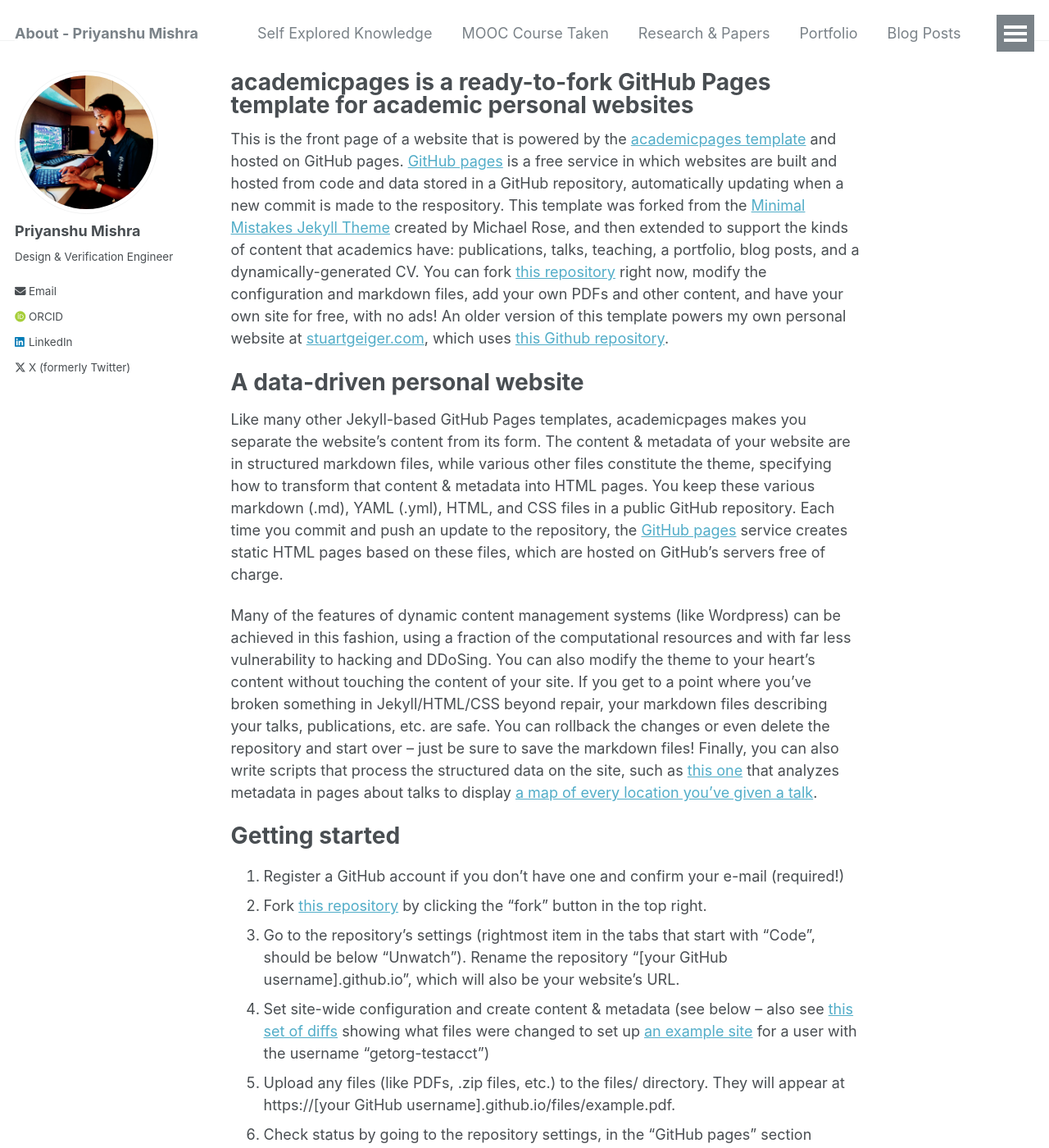
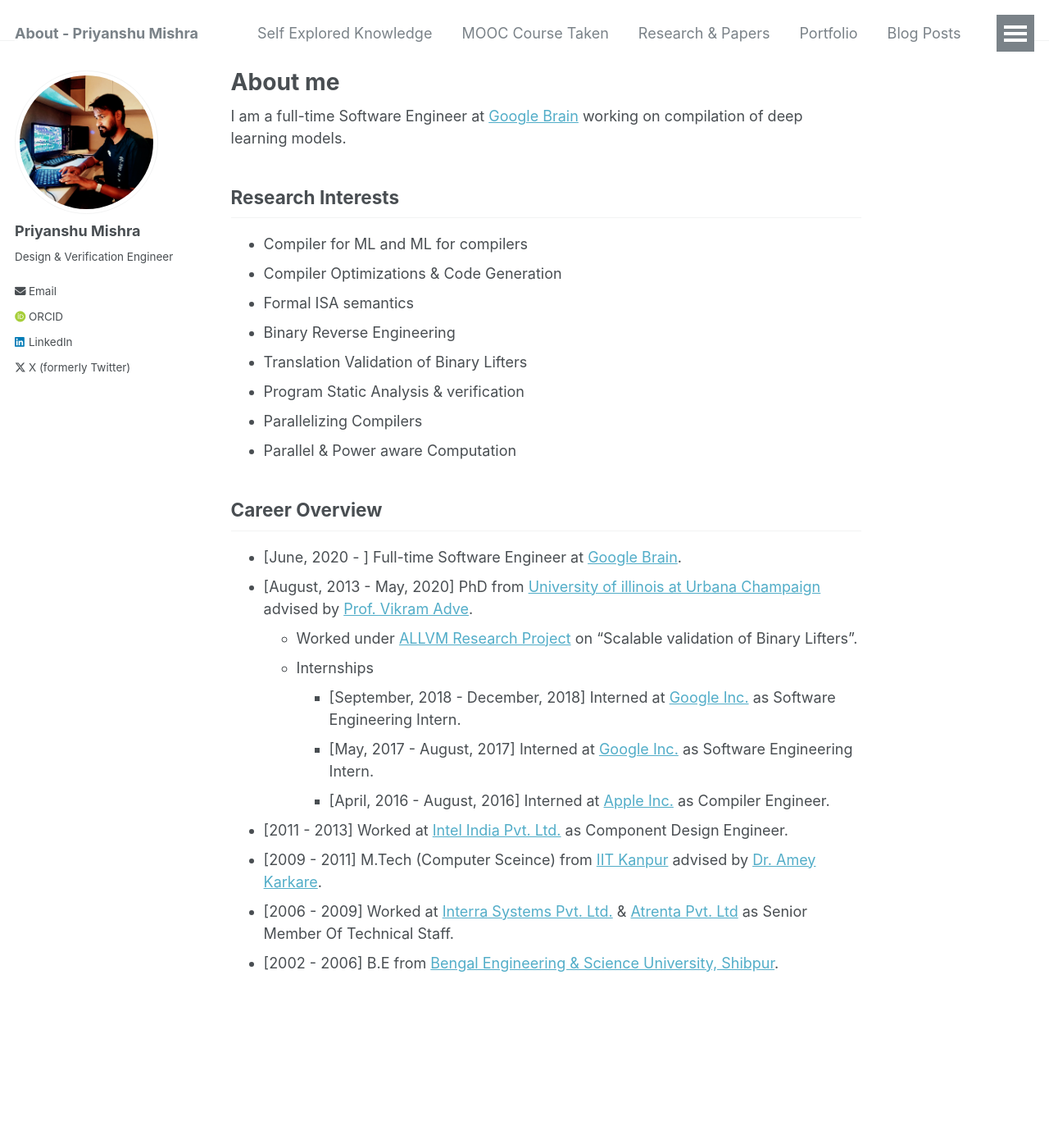
Before and after one commit to Priyanshumishra77/priyanshu.github.io, a Jekyll site: the page built from _pages/about.md, in a window 1280 px wide and 1400 px high. Shown: the whole window at 82% size. Built offline with Jekyll 4.4.1, drawn with Linux system fonts in a browser that asks for light colours; some web fonts are replaced; some of the changed text lies outside the part shown.

Commit message:
Update about.md

```diff
--- a/_pages/about.md
+++ b/_pages/about.md
@@ -1,49 +1,36 @@
 ---
 permalink: /
-title: "academicpages is a ready-to-fork GitHub Pages template for academic personal websites"
+title: "About me"
+excerpt: "About me"
 author_profile: true
 redirect_from:
   - /about/
   - /about.html
 ---
 
-This is the front page of a website that is powered by the [academicpages template](https://github.com/academicpages/academicpages.github.io) and hosted on GitHub pages. [GitHub pages](https://pages.github.com) is a free service in which websites are built and hosted from code and data stored in a GitHub repository, automatically updating when a new commit is made to the respository. This template was forked from the [Minimal Mistakes Jekyll Theme](https://mmistakes.github.io/minimal-mistakes/) created by Michael Rose, and then extended to support the kinds of content that academics have: publications, talks, teaching, a portfolio, blog posts, and a dynamically-generated CV. You can fork [this repository](https://github.com/academicpages/academicpages.github.io) right now, modify the configuration and markdown files, add your own PDFs and other content, and have your own site for free, with no ads! An older version of this template powers my own personal website at [stuartgeiger.com](http://stuartgeiger.com), which uses [this Github repository](https://github.com/staeiou/staeiou.github.io).
+I am a full-time Software Engineer at [Google Brain](https://research.google/teams/brain/) working on compilation of deep learning models.
 
-A data-driven personal website
-======
-Like many other Jekyll-based GitHub Pages templates, academicpages makes you separate the website's content from its form. The content & metadata of your website are in structured markdown files, while various other files constitute the theme, specifying how to transform that content & metadata into HTML pages. You keep these various markdown (.md), YAML (.yml), HTML, and CSS files in a public GitHub repository. Each time you commit and push an update to the repository, the [GitHub pages](https://pages.github.com/) service creates static HTML pages based on these files, which are hosted on GitHub's servers free of charge.
+Research Interests
+------------------
+ - Compiler for ML and ML for compilers
+ - Compiler Optimizations & Code Generation
+ - Formal ISA semantics
+ - Binary Reverse Engineering
+ - Translation Validation of Binary Lifters
+ - Program Static Analysis & verification
+ - Parallelizing Compilers
+ - Parallel & Power aware Computation
 
-Many of the features of dynamic content management systems (like Wordpress) can be achieved in this fashion, using a fraction of the computational resources and with far less vulnerability to hacking and DDoSing. You can also modify the theme to your heart's content without touching the content of your site. If you get to a point where you've broken something in Jekyll/HTML/CSS beyond repair, your markdown files describing your talks, publications, etc. are safe. You can rollback the changes or even delete the repository and start over -- just be sure to save the markdown files! Finally, you can also write scripts that process the structured data on the site, such as [this one](https://github.com/academicpages/academicpages.github.io/blob/master/talkmap.ipynb) that analyzes metadata in pages about talks to display [a map of every location you've given a talk](https://academicpages.github.io/talkmap.html).
-
-Getting started
-======
-1. Register a GitHub account if you don't have one and confirm your e-mail (required!)
-1. Fork [this repository](https://github.com/academicpages/academicpages.github.io) by clicking the "fork" button in the top right.
-1. Go to the repository's settings (rightmost item in the tabs that start with "Code", should be below "Unwatch"). Rename the repository "[your GitHub username].github.io", which will also be your website's URL.
-1. Set site-wide configuration and create content & metadata (see below -- also see [this set of diffs](http://archive.is/3TPas) showing what files were changed to set up [an example site](https://getorg-testacct.github.io) for a user with the username "getorg-testacct")
-1. Upload any files (like PDFs, .zip files, etc.) to the files/ directory. They will appear at https://[your GitHub username].github.io/files/example.pdf.
-1. Check status by going to the repository settings, in the "GitHub pages" section
-
-Site-wide configuration
-------
-The main configuration file for the site is in the base directory in [_config.yml](https://github.com/academicpages/academicpages.github.io/blob/master/_config.yml), which defines the content in the sidebars and other site-wide features. You will need to replace the default variables with ones about yourself and your site's github repository. The configuration file for the top menu is in [_data/navigation.yml](https://github.com/academicpages/academicpages.github.io/blob/master/_data/navigation.yml). For example, if you don't have a portfolio or blog posts, you can remove those items from that navigation.yml file to remove them from the header.
-
-Create content & metadata
-------
-For site content, there is one markdown file for each type of content, which are stored in directories like _publications, _talks, _posts, _teaching, or _pages. For example, each talk is a markdown file in the [_talks directory](https://github.com/academicpages/academicpages.github.io/tree/master/_talks). At the top of each markdown file is structured data in YAML about the talk, which the theme will parse to do lots of cool stuff. The same structured data about a talk is used to generate the list of talks on the [Talks page](https://academicpages.github.io/talks), each [individual page](https://academicpages.github.io/talks/2012-03-01-talk-1) for specific talks, the talks section for the [CV page](https://academicpages.github.io/cv), and the [map of places you've given a talk](https://academicpages.github.io/talkmap.html) (if you run this [python file](https://github.com/academicpages/academicpages.github.io/blob/master/talkmap.py) or [Jupyter notebook](https://github.com/academicpages/academicpages.github.io/blob/master/talkmap.ipynb), which creates the HTML for the map based on the contents of the _talks directory).
-
-**Markdown generator**
-
-I have also created [a set of Jupyter notebooks](https://github.com/academicpages/academicpages.github.io/tree/master/markdown_generator
-) that converts a CSV containing structured data about talks or presentations into individual markdown files that will be properly formatted for the academicpages template. The sample CSVs in that directory are the ones I used to create my own personal website at stuartgeiger.com. My usual workflow is that I keep a spreadsheet of my publications and talks, then run the code in these notebooks to generate the markdown files, then commit and push them to the GitHub repository.
-
-How to edit your site's GitHub repository
-------
-Many people use a git client to create files on their local computer and then push them to GitHub's servers. If you are not familiar with git, you can directly edit these configuration and markdown files directly in the github.com interface. Navigate to a file (like [this one](https://github.com/academicpages/academicpages.github.io/blob/master/_talks/2012-03-01-talk-1.md) and click the pencil icon in the top right of the content preview (to the right of the "Raw | Blame | History" buttons). You can delete a file by clicking the trashcan icon to the right of the pencil icon. You can also create new files or upload files by navigating to a directory and clicking the "Create new file" or "Upload files" buttons.
-
-Example: editing a markdown file for a talk
-![Editing a markdown file for a talk](/images/editing-talk.png)
-
-For more info
-------
-More info about configuring academicpages can be found in [the guide](https://academicpages.github.io/markdown/). The [guides for the Minimal Mistakes theme](https://mmistakes.github.io/minimal-mistakes/docs/configuration/) (which this theme was forked from) might also be helpful.
+Career Overview
+---------------
+ - [June, 2020 - ] Full-time Software Engineer at [Google Brain](https://research.google/teams/brain/).
+ - [August, 2013 - May, 2020] PhD from [University of illinois at Urbana Champaign](http://illinois.edu/) advised by [Prof. Vikram Adve](http://vikram.cs.illinois.edu/).
+      - Worked under [ALLVM Research Project](https://publish.illinois.edu/allvm-project/) on "Scalable validation of Binary Lifters".
+      - Internships
+         - [September, 2018 - December, 2018] Interned at [Google Inc.](https://www.google.com/intl/en/about/) as Software Engineering Intern.
+         - [May, 2017 - August, 2017] Interned at [Google Inc.](https://www.google.com/intl/en/about/) as Software Engineering Intern.
+         - [April, 2016 - August, 2016] Interned at [Apple Inc.](http://www.apple.com) as Compiler Engineer.
+ - [2011 - 2013] Worked at [Intel India Pvt. Ltd.](http://www.intel.com/content/www/us/en/jobs/locations/india/sites/india-development-center.html) as Component Design Engineer.
+ - [2009 - 2011] M.Tech (Computer Sceince) from [IIT Kanpur](http://www.iitk.ac.in/) advised by [Dr. Amey Karkare](http://www.cse.iitk.ac.in/users/karkare).
+ - [2006 - 2009] Worked at [Interra Systems Pvt. Ltd.](http://www.interrasystems.com/) & [Atrenta Pvt. Ltd](http://www.atrenta.com/) as Senior Member Of Technical Staff.
+ - [2002 - 2006] B.E from [Bengal Engineering & Science University, Shibpur](http://www.becs.ac.in/).
```
